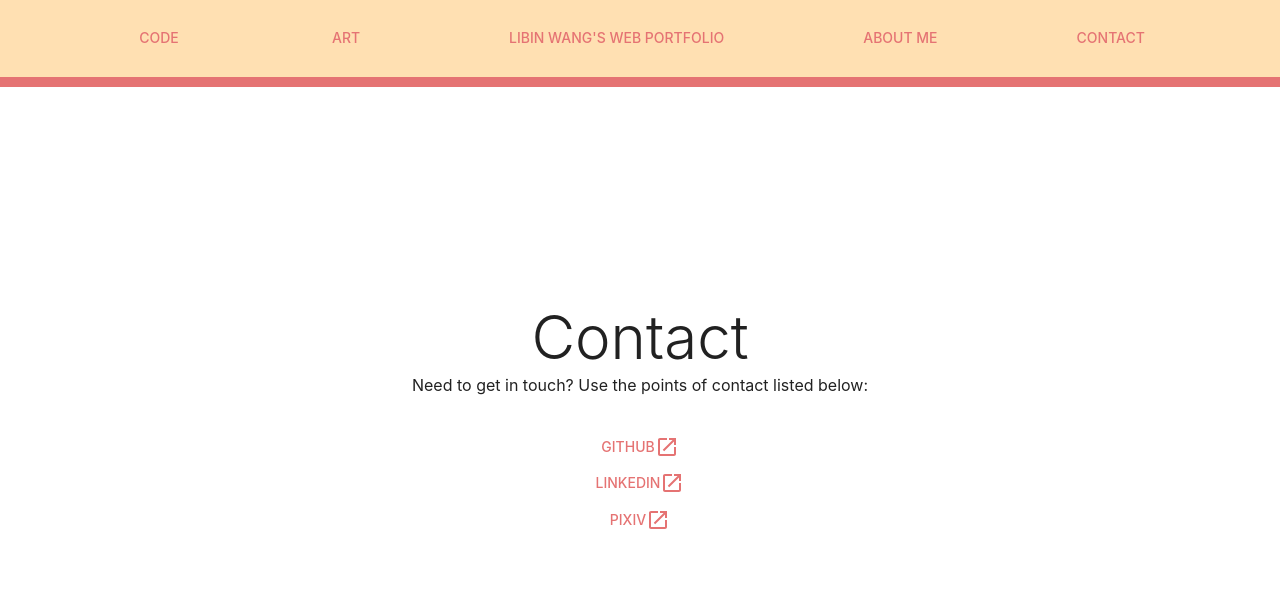
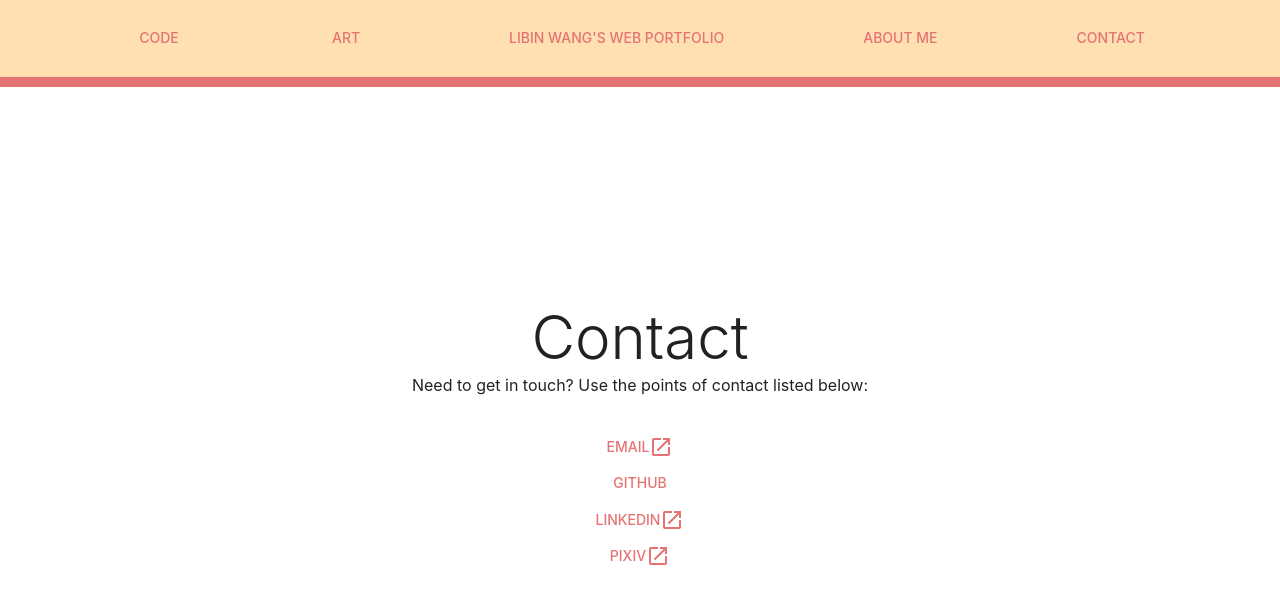
Before and after one commit to ten-gou/portfolio-website, a React (Create React App) app: page /contact in a window 1280 px wide. Shown: the top 604 px of the page. Built offline with nearby package versions, Linux system fonts and the light colour scheme.

Commit message:
added an email link to contact me

```diff
--- a/src/pages/AboutMe/AboutMe.js
+++ b/src/pages/AboutMe/AboutMe.js
@@ -5,6 +5,7 @@ import MicIcon from '@mui/icons-material/Mic';
 import CodeIcon from '@mui/icons-material/Code';
 import PoolIcon from '@mui/icons-material/Pool';
 import FitnessCenterIcon from '@mui/icons-material/FitnessCenter';
+import LaunchIcon from '@mui/icons-material/Launch';
 
 import { link } from './styles';
 
@@ -25,7 +26,7 @@ const AboutMe = () => {
                 Someone who enjoys the fine things in life. <br />
 
                 </Typography></Grid>
-                <Grid item xs={12}><Typography textAlign={'center'}><Button sx={link} href='/contact'>Need to Contact?</Button></Typography></Grid>
+                <Grid item xs={12}><Typography textAlign={'center'}><Button sx={link} href='/contact'>Need to Contact?<LaunchIcon /></Button></Typography></Grid>
             </Grid>
 
             <Grid container xs={12} sm={6}>
--- a/src/pages/Contact/Contact.js
+++ b/src/pages/Contact/Contact.js
@@ -8,7 +8,8 @@ const Contact = () => {
     const Link = () => {
         return  <>
         <Stack>
-            <Button sx={link} href='https://github.com/ten-gou'>Github<LaunchIcon /></Button>
+            <Button sx={link} href='mailto: lwang79@zoho.com'>Email<LaunchIcon /></Button>
+            <Button sx={link} href='https://github.com/ten-gou'>Github</Button>
             <Button sx={link} href='https://www.linkedin.com/in/libin-wang-4265a2121/'>Linkedin<LaunchIcon /></Button>
             <Button sx={link} href='https://www.pixiv.net/en/users/28199511'>Pixiv<LaunchIcon /></Button>
         </Stack>
```
